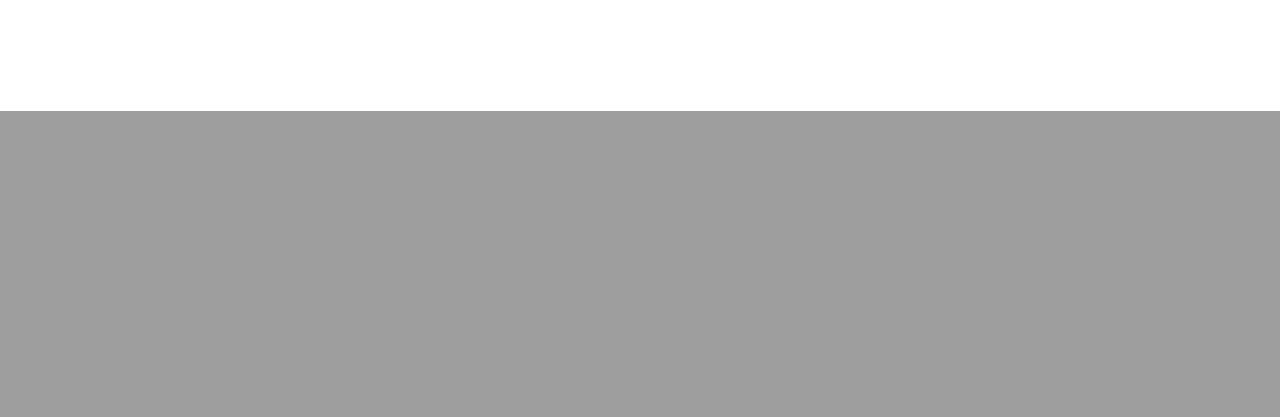
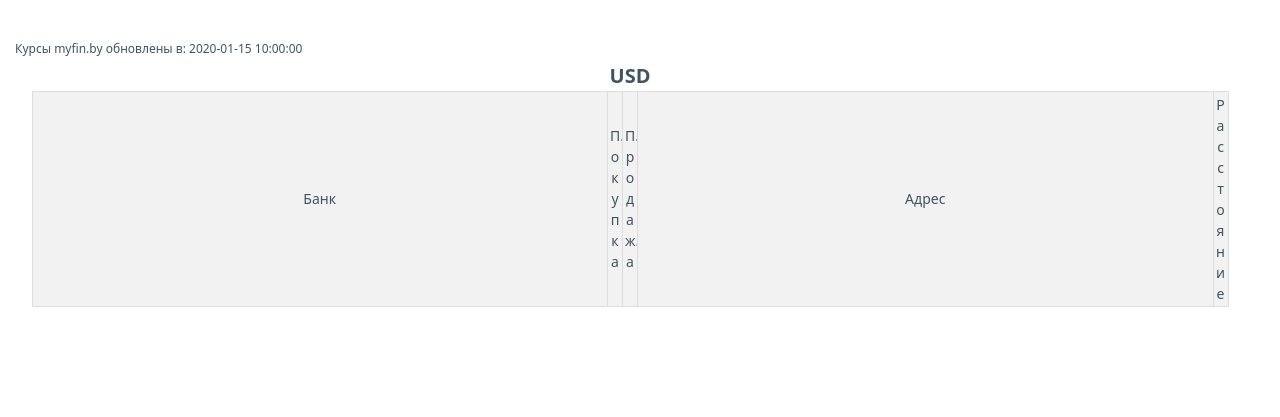
Before and after one commit to amstel1/elasticity, a FastAPI app: template templates/detail.html in a window 1280 px wide. Shown: the part 973-1390 px from the top of the page. Before the commit the page ends 1084 px from the top, so only its background shows below. Run offline with FastAPI, Linux system fonts and the light colour scheme; the template is opened without the code that fills it: most values are stand-ins (such as "Sample title", 1, 10 or a date in 2020); lists and menus that the app fills with data are empty.

Commit message:
Update competitors.html
competitors

```diff
--- a/templates/competitors.html
+++ b/templates/competitors.html
@@ -1,30 +1,37 @@
 {# competitors.html #}
+<style>
+    .narrow-col {
+        width: 15px;
+    }
+</style>
+{% if datetimes.myfin_calc_datetime %}<span style="padding-left: 1px; margin-left: 14px; font-size: 12px">Курсы myfin.by обновлены в: {{datetimes.myfin_calc_datetime[:19]}}</span>{% endif %}
 <div style="display: flex;">
-    {% for item in items %}
-        {% for key, value in item.items() %}
-            {% if '__Конкуренты' in key %}
+    {% for currency, body in competitors.items() %}
         <div style="margin-right: 20px; text-align: center;"> <!-- Add margin for spacing -->
-                    <strong>{{ key.split("__")[0] | upper }}</strong>
+            <strong style="padding: 1rem;">{{ currency | upper }}</strong>
             <table>
                 <thead>
                     <tr>
-                                <th>Банк</th>
-                                <th>Покупка</th>
-                                <th>Продажа</th>
+                        <th style="max-width: 100px;">Банк</th>
+                        <th class="narrow-col">Покупка</th>
+                        <th class="narrow-col">Продажа</th>
+                        <th>Адрес</th>
+                        <th class="narrow-col">Расстояние</th>
                     </tr>
                 </thead>
                 <tbody>
-                            {% for bank_name, bank_data in value.items() %}
+                {% for sell_item in body if sell_item.operation_type == 'покупка' %}
+                    {% set buy_item = body | selectattr('ranking', '==', sell_item.ranking) | selectattr('operation_type', '==', 'продажа') | first %}
                     <tr>
-                                    <td>{{ bank_name }}</td>
-                                    <td>{{ bank_data['Покупка'] }}</td>
-                                    <td>{{ bank_data['Продажа'] }}</td>
+                        <td style="max-width: 100px;">{{ sell_item.bank_name }} </td>
+                        <td class="narrow-col" {% if buy_item.rank_max == 1 %} style="background-color: lightgreen;"{% endif %} {% if buy_item.rank_min == 1 %} style="background-color: lightcoral;"{% endif %}>{{ buy_item.value | round(3) }} </td>
+                        <td class="narrow-col" {% if sell_item.rank_max == 1 %} style="background-color: lightgreen;"{% endif %} {% if sell_item.rank_min == 1 %} style="background-color: lightcoral;"{% endif %}>{{ sell_item.value | round(3) }} </td>
+                        <td>{{ sell_item.department_address }}</td>
+                        <td class="narrow-col">{{ sell_item.distance }}</td>
                      </tr>
                 {% endfor %}
                 </tbody>
             </table>
         </div>
-            {% endif %}
-        {% endfor %}
     {% endfor %}
 </div>
```
Lines whose indentation alone changed are shown as unchanged.
